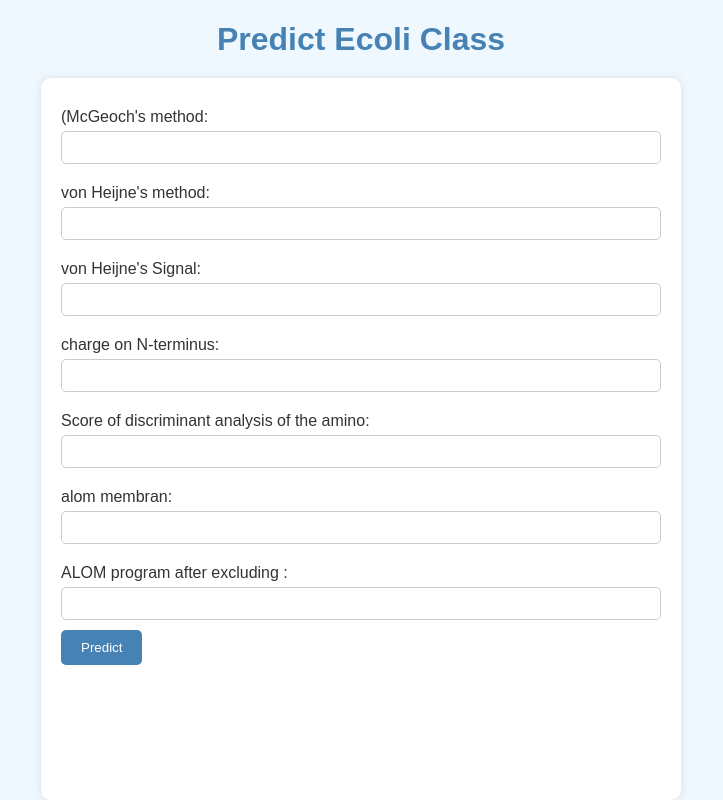
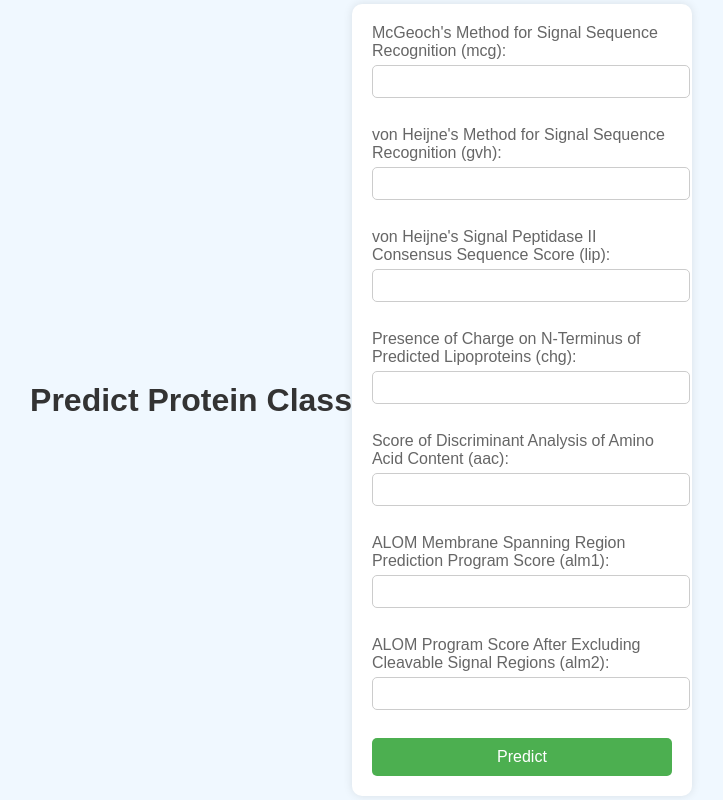
Before and after one commit to mahruss203/ecooo, a Flask app: page / in a window 1280 px wide. Shown: the whole page, without its empty margins (279-1002 px from the left). Run offline with Flask 3, Linux system fonts and the light colour scheme; parts of the project's set-up code (start-up, migrations or seed data) failed here and were passed over.

Commit message:
index.html

```diff
--- a/templates/index.html
+++ b/templates/index.html
@@ -2,40 +2,32 @@
 <html lang="en">
 <head>
     <meta charset="UTF-8">
-    <meta name="viewport" content="width=device-width, initial-scale=1.0">
-    <title>Flask SVM Prediction</title>
+    <title>Predict Protein Class</title>
     <style>
         body {
             font-family: Arial, sans-serif;
             background-color: #f0f8ff;
-            color: #333;
             margin: 0;
             padding: 0;
             display: flex;
-            flex-direction: column;
+            justify-content: center;
             align-items: center;
-            justify-content: center;
             height: 100vh;
         }
         h1 {
-            color: #4682b4;
-            margin-bottom: 20px;
-        }
-        p {
-            text-align: center;
-            color: #4682b4;
+            color: #333;
         }
         form {
-            background: #fff;
+            background-color: #fff;
             padding: 20px;
             border-radius: 10px;
             box-shadow: 0 0 10px rgba(0, 0, 0, 0.1);
-            width: 600px;
-            height: 700px;
+            width: 300px;
         }
         label {
             display: block;
-            margin: 10px 0 5px;
+            margin-bottom: 5px;
+            color: #666;
         }
         input[type="text"] {
             width: 100%;
@@ -43,56 +35,46 @@
             margin-bottom: 10px;
             border: 1px solid #ccc;
             border-radius: 5px;
-            box-sizing: border-box;
         }
-        button {
-            background-color: #4682b4;
-            color: white;
-            padding: 10px 20px;
+        input[type="submit"] {
+            width: 100%;
+            padding: 10px;
+            background-color: #4CAF50;
             border: none;
             border-radius: 5px;
+            color: white;
+            font-size: 16px;
             cursor: pointer;
         }
-        button:hover {
-            background-color: #5a9bd3;
+        input[type="submit"]:hover {
+            background-color: #45a049;
         }
-        h2, h3 {
+        h2 {
             color: #333;
         }
     </style>
 </head>
 <body>
-    <h1>Predict Ecoli Class</h1>
-    <form method="POST" action="/predict">
-        <label for="mcg">(McGeoch's method:</label>
-        <input type="text" id="mcg" name="mcg" required><br>
-
-        <label for="gvh">von Heijne's method:</label>
-        <input type="text" id="gvh" name="gvh" required><br>
-
-        <label for="lip">von Heijne's Signal:</label>
-        <input type="text" id="lip" name="lip" required><br>
-
-        <label for="chg">charge on N-terminus:</label>
-        <input type="text" id="chg" name="chg" required><br>
-
-        <label for="aac">Score of discriminant analysis of the amino:</label>
-        <input type="text" id="aac" name="aac" required><br>
-
-        <label for="alm1">alom membran:</label>
-        <input type="text" id="alm1" name="alm1" required><br>
-
-        <label for="alm2">ALOM program after excluding :</label>
-        <input type="text" id="alm2" name="alm2" required><br>
-
-        <button type="submit">Predict</button>
-        {% if prediction %}
-            <p>Prediction: {{ prediction }}</p>
-            <p>Training Accuracy: {{ train_accuracy }}</p>
-            <p>Testing Accuracy: {{ test_accuracy }}</p>
-        {% endif %}
+    <h1>Predict Protein Class</h1>
+    <form action="/" method="POST">
+        <label for="mcg">McGeoch's Method for Signal Sequence Recognition (mcg):</label>
+        <input type="text" id="mcg" name="mcg"><br><br>
+        <label for="gvh">von Heijne's Method for Signal Sequence Recognition (gvh):</label>
+        <input type="text" id="gvh" name="gvh"><br><br>
+        <label for="lip">von Heijne's Signal Peptidase II Consensus Sequence Score (lip):</label>
+        <input type="text" id="lip" name="lip"><br><br>
+        <label for="chg">Presence of Charge on N-Terminus of Predicted Lipoproteins (chg):</label>
+        <input type="text" id="chg" name="chg"><br><br>
+        <label for="aac">Score of Discriminant Analysis of Amino Acid Content (aac):</label>
+        <input type="text" id="aac" name="aac"><br><br>
+        <label for="alm1">ALOM Membrane Spanning Region Prediction Program Score (alm1):</label>
+        <input type="text" id="alm1" name="alm1"><br><br>
+        <label for="alm2">ALOM Program Score After Excluding Cleavable Signal Regions (alm2):</label>
+        <input type="text" id="alm2" name="alm2"><br><br>
+        <input type="submit" value="Predict">
     </form>
-
-
+    {% if prediction %}
+        <h2>Prediction: {{ prediction }}</h2>
+    {% endif %}
 </body>
 </html>
```
